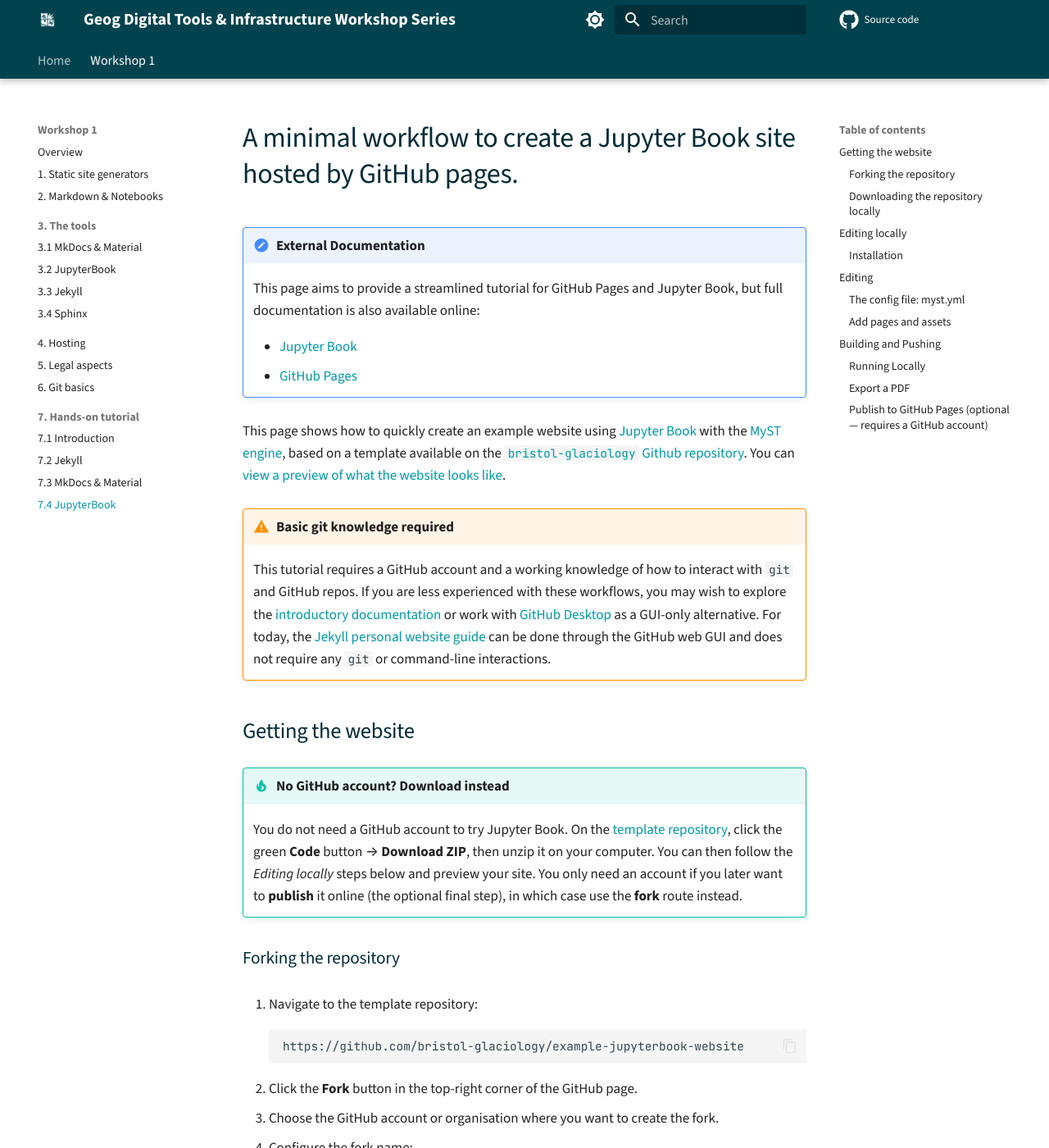
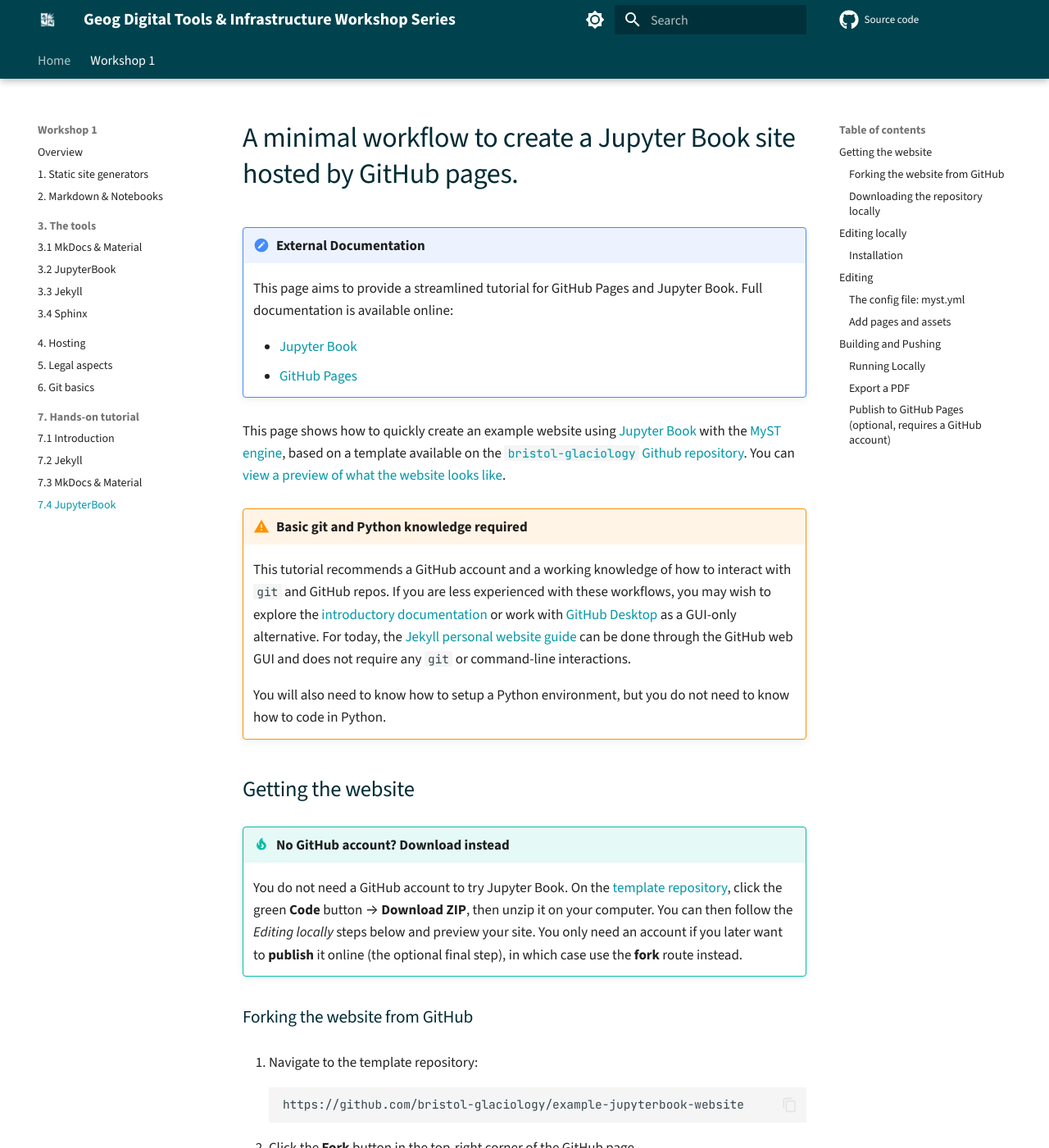
Before and after one commit to bristol-glaciology/geog-digital-tools, an MkDocs documentation site: the page built from docs/workshop-1/hands-on-jupyterbook.md, in a window 1280 px wide and 1400 px high. Shown: the whole window at 82% size. Built offline with MkDocs 1.6.1 and Material for MkDocs 9.7.7, drawn with Linux system fonts in a browser that asks for light colours; comment, search, counter and statistics services are not loaded; some of the changed text lies outside the part shown.

Commit message:
docs: jupyterbook updates, clearer requirements, local download

````diff
--- a/docs/workshop-1/hands-on-jupyterbook.md
+++ b/docs/workshop-1/hands-on-jupyterbook.md
@@ -3,16 +3,18 @@
 
 !!! note "External Documentation"
 
-    This page aims to provide a streamlined tutorial for GitHub Pages and Jupyter Book, but full documentation is also available online:
+    This page aims to provide a streamlined tutorial for GitHub Pages and Jupyter Book. Full documentation is available online:
 
     - [Jupyter Book](https://jupyterbook.org/stable/get-started/)
     - [GitHub Pages](https://docs.github.com/en/pages)
 
 This page shows how to quickly create an example website using [Jupyter Book](https://jupyterbook.org/) with the [MyST engine](https://mystmd.org/), based on a template available on the [`bristol-glaciology` Github repository](https://github.com/bristol-glaciology/example-jupyterbook-website). You can [view a preview of what the website looks like](https://bristol-glaciology.github.io/example-jupyterbook-website/).
 
-!!! warning "Basic git knowledge required"
+!!! warning "Basic git and Python knowledge required"
 
-    This tutorial requires a GitHub account and a working knowledge of how to interact with `git` and GitHub repos. If you are less experienced with these workflows, you may wish to explore the [introductory documentation](https://docs.github.com/en/get-started/start-your-journey/hello-world) or work with [GitHub Desktop](https://docs.github.com/en/desktop/overview/getting-started-with-github-desktop) as a GUI-only alternative. For today, the [Jekyll personal website guide](hands-on-jekyll.md) can be done through the GitHub web GUI and does not require any `git` or command-line interactions.
+    This tutorial recommends a GitHub account and a working knowledge of how to interact with `git` and GitHub repos. If you are less experienced with these workflows, you may wish to explore the [introductory documentation](https://docs.github.com/en/get-started/start-your-journey/hello-world) or work with [GitHub Desktop](https://docs.github.com/en/desktop/overview/getting-started-with-github-desktop) as a GUI-only alternative. For today, the [Jekyll personal website guide](hands-on-jekyll.md) can be done through the GitHub web GUI and does not require any `git` or command-line interactions.
+
+    You will also need to know how to setup a Python environment, but you do not need to know how to code in Python.
 
 ## Getting the website
 
@@ -20,7 +22,7 @@
 
     You do not need a GitHub account to try Jupyter Book. On the [template repository](https://github.com/bristol-glaciology/example-jupyterbook-website), click the green **Code** button → **Download ZIP**, then unzip it on your computer. You can then follow the *Editing locally* steps below and preview your site. You only need an account if you later want to **publish** it online (the optional final step), in which case use the **fork** route instead.
 
-### Forking the repository
+### Forking the website from GitHub
 
 1. Navigate to the template repository:
 
@@ -48,7 +50,11 @@
      https://<your-github-username>.github.io/glacier-project
      ```
 
-1. Create the fork.
+5. Create the fork using the default options.
+
+![Fork interface](img/fork.png)
+
+**Remember to replace the text with** `https://<your-github-username>.github.io`
 
 ### Downloading the repository locally
 
````
Also changed, not shown: other parts of docs/workshop-1/hands-on-jupyterbook.md (+3 -3 lines), docs/workshop-1/hands-on-mkdocs.md (+9 -1 lines).
